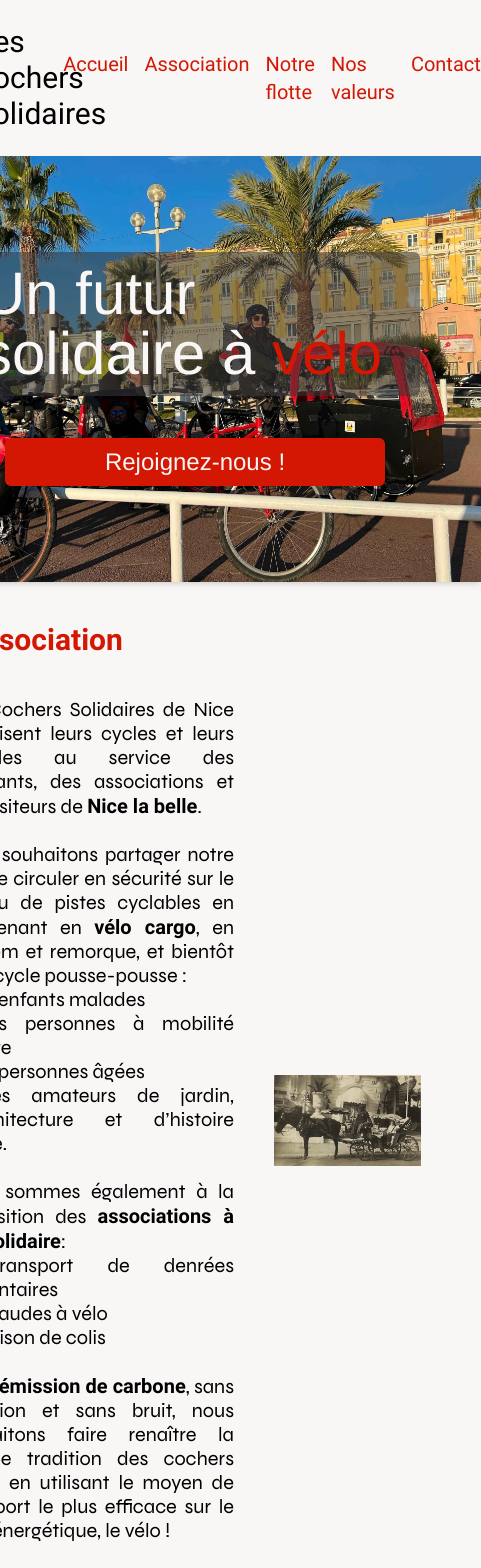
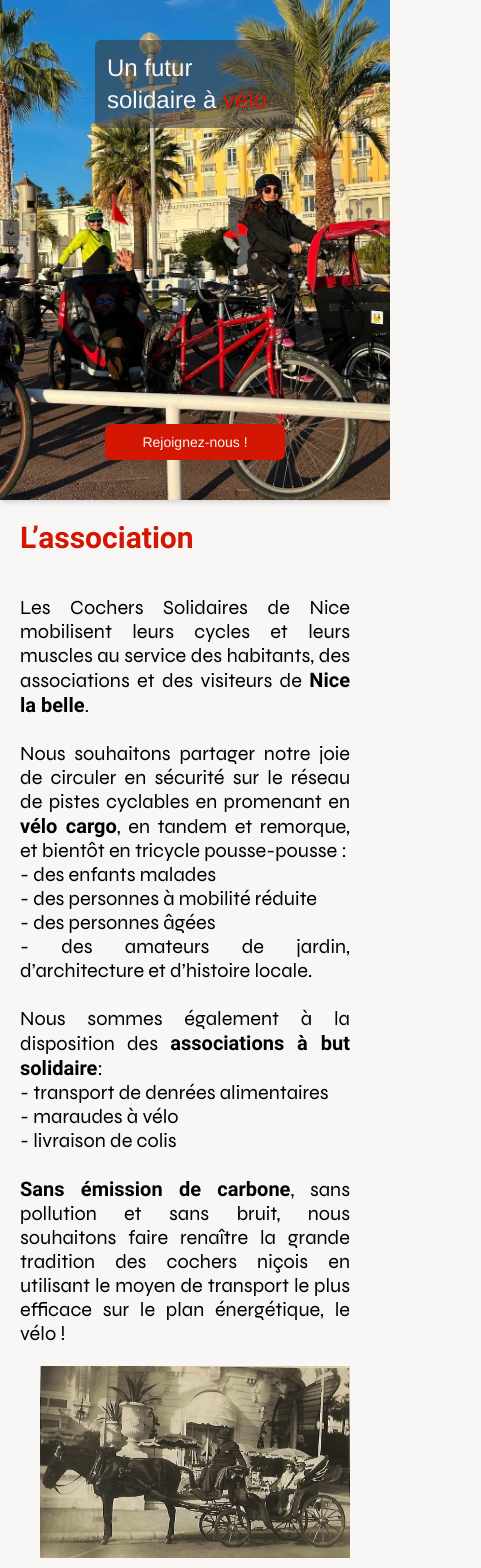
Before and after one commit to gotin23/les-cochers, a Next.js app: page / in a window 390 px wide. Shown: the top 1568 px of the page, 481 px wide, since content can reach past the window. Built offline with nearby package versions, Linux system fonts and the light colour scheme.

Commit message:
feat: responsive main content

```diff
--- a/src/app/page.js
+++ b/src/app/page.js
@@ -12,17 +12,17 @@
 
 export default function Home() {
   return (
-    <div className="min-h-screen  bg-white 	w-[1440px]">
+    <div className="min-h-screen  bg-white 	w-[1440px] 2xl:w-[100%]">
       {/* La barre de navigation */}
-      <NavBar />
+      {/* <NavBar /> */}
       <main>
         {/* La banierre */}
         <Banner />
         {/* L'association */}
-        <section className="p-10" id="association">
+        <section className="p-10 sm:p-5" id="association">
           <h3 className="text-3xl mb-10 text-red roboto-bold">L’association</h3>
-          <div className="flex w-full">
-            <article className="w-[62%] pr-5">
+          <div className="flex w-full lg:flex-col">
+            <article className="w-[62%] pr-5 lg:w-[100%]">
               <p className="text-xl syne text-justify leading-6	">
                 Les Cochers Solidaires de Nice mobilisent leurs cycles et leurs muscles au service des habitants, des associations et des visiteurs de{" "}
                 <span className="roboto-bold">Nice la belle</span>.
@@ -55,19 +55,19 @@
                 en utilisant le moyen de transport le plus efficace sur le plan énergétique, le vélo !
               </p>
             </article>
-            <div className="w-[38%] flex items-center justify-center p-5">
+            <div className="w-[38%] flex items-center justify-center p-5 lg:w-[100%]">
               <Image alt={"photo de vieux cocher"} src={cocherImage} style={{ objectFit: "cover", maxHeight: "500px" }} placeholder="blur" />
             </div>
           </div>
         </section>
         {/* La flotte */}
-        <section id="notre-flotte" className="p-10">
+        <section id="notre-flotte" className="p-10 sm:p-5">
           <h3 className="text-3xl  mb-10 text-red roboto-bold">Notre flotte à deux et trois roues</h3>
-          <div className="flex justify-between">
-            <div className="w-[30% flex justify-center items-center">
-              <Image src={veloCargoImage} alt="velo cargo" width={350} />
+          <div className="flex justify-between lg:flex-col-reverse">
+            <div className="w-[30%] flex justify-center items-center lg:w-[100%]">
+              <Image src={veloCargoImage} alt="velo cargo" width={350} className="lg:w-[60%]" />
             </div>
-            <div className="w-[70%]">
+            <div className="w-[70%] lg:w-[100%]">
               {" "}
               <p className="text-xl syne text-justify leading-6	"> A ce jour, l’association dispose :</p>
               <br />
@@ -100,10 +100,10 @@
           </div>
         </section>
         {/* Nos valeurs */}
-        <section className="p-10" id="valeurs">
+        <section className="p-10 sm:p-5" id="valeurs">
           <h3 className="text-3xl  mb-10 text-red roboto-bold">Nos valeurs</h3>
-          <div className="flex justify-between">
-            <article className="w-[26%] bg-[#38363612] rounded-md p-5 text-justify relative">
+          <div className="flex justify-between md:flex-col ">
+            <article className="w-[26%] bg-[#38363612] rounded-md p-5 text-justify relative lg:w-[30%] md:w-[100%] md:mb-5">
               <Image src={leafWindImage} width={150} alt="icon fleche du haut" className="absolute right-0 top-1 opacity-25" />
               <h4 className="text-2xl mb-5 text-red roboto-bold">Respiration</h4>
               <p className="syne text-xl">
@@ -111,7 +111,7 @@
                 automobile. À vélo, à Nice aussi, on dépasse les autos. Revenons à la sagesse des cochers d’antan.
               </p>
             </article>
-            <article className="w-[26%] bg-[#38363612] rounded-md p-5 text-justify relative">
+            <article className="w-[26%] bg-[#38363612] rounded-md p-5 text-justify relative lg:w-[30%] md:w-[100%] md:mb-5">
               <Image src={secondLeafImage} width={150} alt="icon fleche du haut" className="absolute left-2 top-2 rotate-90 opacity-25" />
               <h4 className="text-2xl mb-5 text-red roboto-bold">Joie</h4>
               <p className="syne text-xl">
@@ -119,7 +119,7 @@
                 antidépresseurs. Nous partageons notre joie de vivre et de circuler les yeux grands ouverts dans notre cité.
               </p>
             </article>
-            <article className="w-[26%]  bg-[#38363612] rounded-md p-5 text-justify relative">
+            <article className="w-[26%]  bg-[#38363612] rounded-md p-5 text-justify relative lg:w-[30%] md:w-[100%]">
               <h4 className="text-2xl mb-5 text-red roboto-bold">Solidarité</h4>
               <p className="syne text-xl">
                 La mission des Cochers Solidaires de Nice est de soulager, le temps d’une balade ou d’une livraison, les plus faibles, les plus seuls et les plus démunis. Les
@@ -130,17 +130,17 @@
           </div>
         </section>
         {/* Nous contacter */}
-        <section className="p-10" id="contact">
+        <section className="p-10 sm:p-5" id="contact">
           <h3 className="text-3xl  mb-10 text-red roboto-bold">Nous contacter</h3>
           <p className="mb-10 text-xl syne text-justify leading-6	">
             Si vous souhaitez nous <span className="roboto-bold">contacter par email</span> , n&apos;hésitez pas à nous écrire:
           </p>
-          <div className="flex justify-between">
-            <div className="flex  w-[50%] justify-center">
+          <div className="flex justify-between sm:flex-col">
+            <div className="flex  w-[50%] justify-center sm:w-[100%]">
               <Image src={mailIcon} width={100} alt="icon de mail" />
             </div>
-            <div className="grid place-content-center w-[50%]">
-              <button className=" py-2 px-5 text-4xl bg-red rounded-md mt-[12px] text-white  hover:bg-redHover">Envoyer un email</button>
+            <div className="grid place-content-center w-[50%] sm:w-[100%]">
+              <button className=" py-2 px-5 text-4xl bg-red rounded-md mt-[12px] text-white  hover:bg-redHover md:text-2xl md:mt-10">Envoyer un email</button>
             </div>
           </div>
         </section>
--- a/src/components/Banner/Banner.js
+++ b/src/components/Banner/Banner.js
@@ -1,19 +1,26 @@
 // "use client";
 // import React from "react";
 import Image from "next/image";
-import BannerImage from "../../assets/images/Velo-Banner2.jpeg";
+import BannerImage from "../../assets/images/velo-banner.webp";
 
 function Banner() {
   return (
     <section className="relative max-h-[1000px]  shadow-md">
-      <div className="absolute  left-1/2 transform -translate-x-1/2 top-24 w-[450px]  flex flex-col bg-[#3836368f] p-3 rounded-md">
-        <h2 className="text-6xl text-white  bg-transparent">
+      <div className="absolute  left-1/2 transform -translate-x-1/2 top-24 w-[450px]  flex flex-col bg-[#3836368f] p-3 rounded-md lg:w-[300px] md:w-[200px] md:top-10">
+        <h2 className="text-6xl text-white   lg:text-4xl md:text-2xl ">
           Un futur
           <br /> solidaire à <span className="text-red">vélo</span>
         </h2>
       </div>
-      <Image src={BannerImage} style={{ objectFit: "cover", maxHeight: "900px" }} placeholder="blur" alt="photo de velo cargo sur la promenade des anglais" />
-      <button className=" py-2 text-2xl bg-red rounded-md mt-[12px] text-white  hover:bg-redHover absolute  left-1/2 transform -translate-x-1/2 bottom-24 w-[380px]">
+      <Image
+        src={BannerImage}
+        height={1073}
+        width={1440}
+        style={{ objectFit: "cover", maxHeight: "900px", width: "100%", minHeight: "500px" }}
+        placeholder="blur"
+        alt="photo de velo cargo sur la promenade des anglais"
+      />
+      <button className=" py-2 text-2xl bg-red rounded-md mt-[12px] text-white  hover:bg-redHover absolute  left-1/2 transform -translate-x-1/2 bottom-24 w-[380px] lg:w-[280px] lg:text-xl md:w-[180px] md:text-sm md:bottom-10">
         Rejoignez-nous !
       </button>
     </section>
--- a/src/components/Footer/Footer.js
+++ b/src/components/Footer/Footer.js
@@ -3,11 +3,11 @@
 
 const Footer = () => {
   return (
-    <footer className="px-10 mb-2 mt-20">
+    <footer className="px-10 mb-2 mt-20 sm:p-5">
       <div className="flex justify-between items-baseline">
-        <Image src={cocherIcon} width={60} alt="logo de velo cargo" />
-        <p className="syne">© 2024 Les Cochers. Tous droits réservés. | Mentions légales | Politique de confidentialité</p>
-        <Image src={cocherIcon} width={60} className="[transform:rotateY(180deg)]" alt="logo de velo cargo" />
+        <Image src={cocherIcon} width={60} alt="logo de velo cargo" className=" md:w-[30px]" />
+        <p className="syne md:text-xs text-center">© 2024 Les Cochers. Tous droits réservés. | Mentions légales | Politique de confidentialité</p>
+        <Image src={cocherIcon} width={60} className="[transform:rotateY(180deg)] md:w-[30px]" alt="logo de velo cargo" />
       </div>
     </footer>
   );
--- a/tailwind.config.js
+++ b/tailwind.config.js
@@ -7,6 +7,22 @@
       red: "#d31703",
       redHover: "#e44c3b",
     },
+    screens: {
+      "2xl": { max: "1535px" },
+      // => @media (max-width: 1535px) { ... }
+
+      xl: { max: "1279px" },
+      // => @media (max-width: 1279px) { ... }
+
+      lg: { max: "1023px" },
+      // => @media (max-width: 1023px) { ... }
+
+      md: { max: "767px" },
+      // => @media (max-width: 767px) { ... }
+
+      sm: { max: "639px" },
+      // => @media (max-width: 639px) { ... }
+    },
   },
   plugins: [],
 };
```
Also changed, not shown: src/assets/images/Velo-Banner2.jpeg (deleted), src/assets/images/velo-banner.webp (added).
